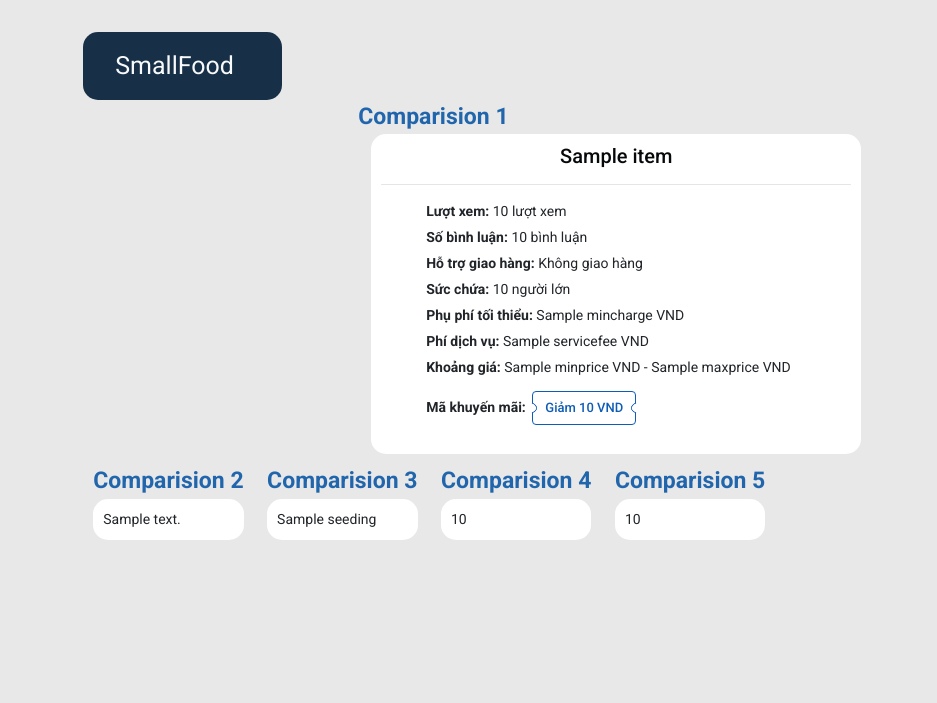
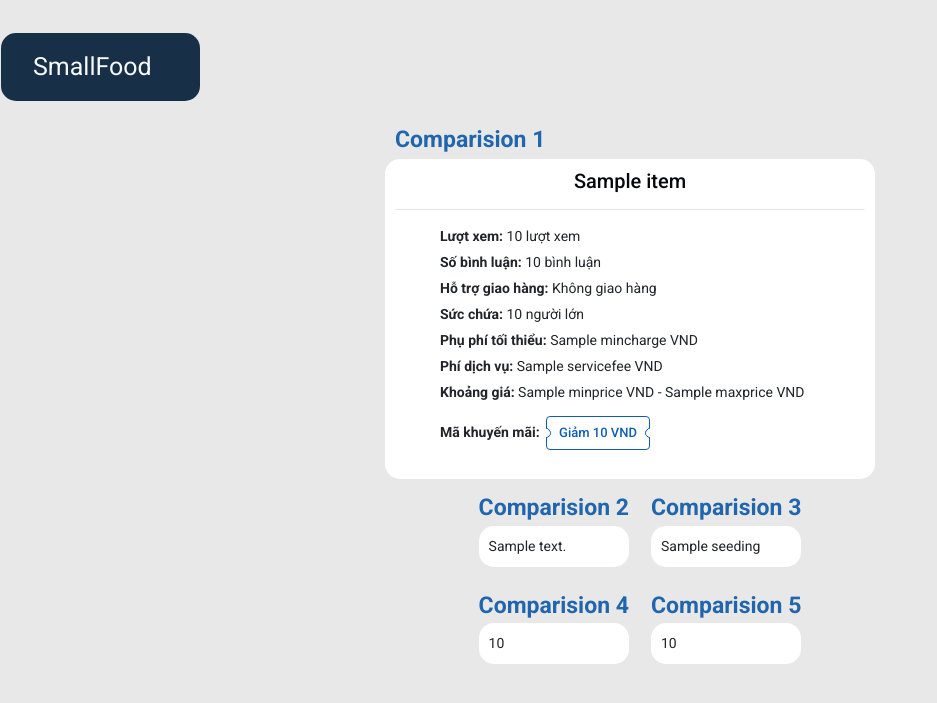
Before and after one commit to LeKiet258/foody-dashboard, a Django app: template dashboard/templates/compare.html in a window 1280 px wide. Shown: the top 703 px of the page, without its empty margins (0-937 px from the left). Run offline with Django 4.2, Linux system fonts and the light colour scheme; the template is opened without the code that fills it: most values are stand-ins (such as "Sample title", 1, 10 or a date in 2020); parts of the project's set-up code (start-up, migrations or seed data) failed here and were passed over.

Commit message:
change to table

```diff
--- a/dashboard/templates/compare.html
+++ b/dashboard/templates/compare.html
@@ -13,11 +13,12 @@
 </head>
 
 <body style="background-color: #E8E8E8">
-  <div class="main-dashboard"
-    style="float: left; width: 87%; position: absolute; margin: auto; top: 0; right: 0; left: 0;">
-
+  <div class="main-dashboard">
+    <table style="margin-bottom: 20px;">
+      <tr>
+        <td>
           <div style="display:inline-block; padding-top: 32px;">
-      <div class="container"  style = "background-color: #173048;">
+            <div class="container" style="background-color: #173048;">
               <div class="row">
                 <div class="col-sm">
                   <nav class="navbar navbar-light bg-eauty">
@@ -27,15 +28,25 @@
               </div>
             </div>
           </div>
+        </td>
+      </tr>
 
-    <div style="padding-left: 275px;">
-      <b style="color: #2166ac; font-size:23px;">Comparision 1</b>
-      <div style="display: flex;">
+    </table>
+
+    <table style = "margin-left: auto; margin-right: auto;">
+      <tr>
+        <td>
+          <b style="color: #2166ac; font-size:23px; padding-left:10px;">Comparision 1</b>
+        </td>
+      </tr>
+
+      <tr>
         {% for i in items %}
-        <div class="card-block"
-          style="background-color: #FFFFFF; display:inline-block; margin-left: 13px; margin-right: 13px;">
+        <td>
+          <div class="card-block" style="background-color: #FFFFFF; margin-right: 20px;">
             <div>
-            <h3 style="text-align: center; font-size: 20px;"><a href="http://127.0.0.1:8000/dashboard/{{ i.id }}"> {{ i.name }} </a>
+              <h3 style="text-align: center; font-size: 20px;"><a href="http://127.0.0.1:8000/dashboard/{{ i.id }}">
+                  {{ i.name }} </a>
               </h3>
               <hr>
             </div>
@@ -62,7 +73,7 @@
                   {% for c in i.coupons %}
                   <div id="{{ c.promo_code }}" class="modal">
                     <div class="modal-content">
-                    <div class="modal-header" style = "border-bottom:#FFFFFF; padding: 5px 10px;">
+                      <div class="modal-header" style="border-bottom:#FFFFFF; padding: 5px 10px;">
                         <span class="close">×</span>
                       </div>
                       <div class="modal-body">
@@ -89,10 +100,14 @@
               </p>
             </ul>
           </div>
+        </td>
         {% endfor %}
-      </div>
-    </div>
+      </tr>
+    </table>
 
+    <table style = "margin-left: auto; margin-right: auto;">
+      <tr>
+        <td>
           <div style="padding: 10px; display:inline-block;">
             <b style="color: #2166ac; font-size:23px;">Comparision 2</b>
             <div class="card-block" style="background-color: #FFFFFF; ">
@@ -101,7 +116,9 @@
               {% endautoescape %}
             </div>
           </div>
+        </td>
 
+        <td>
           <div style="padding: 10px; display:inline-block;">
             <b style="color: #2166ac; font-size:23px;">Comparision 3</b>
             <div class="card-block" style="background-color: #FFFFFF;">
@@ -110,7 +127,13 @@
               {% endautoescape %}
             </div>
           </div>
+        </td>
+      </tr>
+    </table>
 
+    <table style = "margin-left: auto; margin-right: auto;">
+      <tr>
+        <td>
           <div style="padding: 10px; display:inline-block;">
             <b style="color: #2166ac; font-size:23px;">Comparision 4</b>
             <div class="card-block" style="background-color: #FFFFFF;">
@@ -119,7 +142,9 @@
               {% endautoescape %}
             </div>
           </div>
+        </td>
 
+        <td>
           <div style="padding: 10px; display:inline-block;">
             <b style="color: #2166ac; font-size:23px;">Comparision 5</b>
             <div class="card-block" style="background-color: #FFFFFF;">
@@ -128,9 +153,9 @@
               {% endautoescape %}
             </div>
           </div>
-
-  </div>
-
+        </td>
+      </tr>
+    </table>
 
     <script>
       // Get the button that opens the modal
@@ -169,7 +194,7 @@
         }
       }
     </script>
-
+  </div>
 
 </body>
 
```
Also changed, not shown: dashboard/templates/dashboard.html (+70 -32 lines). Lines whose indentation alone changed are shown as unchanged.
